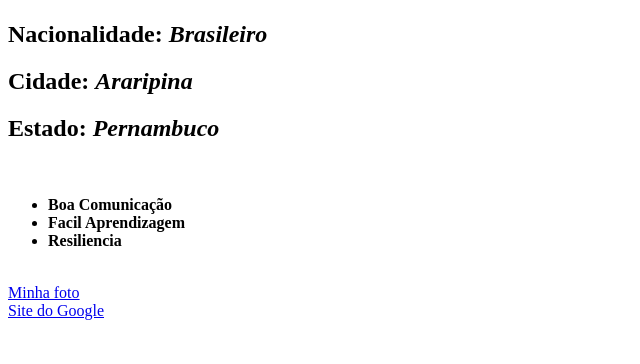
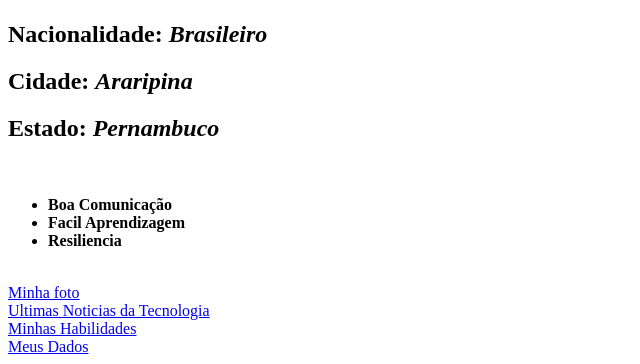
Before and after one commit to Anderson-Jaco/Anderson-Jaco.github.io, a plain HTML site: page index.html in a window 1280 px wide. Shown: the part 441-805 px from the top of the page, without its empty margins (0-640 px from the left). Drawn offline with Linux system fonts and the light colour scheme.

Commit message:
Conlusão

```diff
--- a/index.html
+++ b/index.html
@@ -9,20 +9,23 @@
     <h1>Anderson Jacó Granja Coelho </h1>
     <img id='foto' src="https://media-exp1.licdn.com/dms/image/C4E03AQFU1mRf8rhPEA/profile-displayphoto-shrink_800_800/0/1645651999073?e=1651104000&v=beta&t=mqxxyBvfihIlQtrHQA1JoYq5kwWSFfAoSRMFMdPntqA" alt="Foto minha na casa da minha avó" width="400px">
     <br>
-    <h2> Nacionalidade: <em>Brasileiro</em></h2>
+    <h2 id="dados"> Nacionalidade: <em>Brasileiro</em></h2>
     <h2> Cidade: <em>Araripina</em></h2>
     <h2> Estado: <em>Pernambuco</em></h2>
     <br>
-    <ul>
-      <li> <strong>Boa Comunicação</strong></li>
+    <ul id="habilidades">
+      <li > <strong>Boa Comunicação</strong></li>
       <li> <strong>Facil Aprendizagem</strong></li>
       <li> <strong>Resiliencia</strong></li>
     </ul>
     <br>
     <a href="#foto"> Minha foto</a>
     <br>
-    <a href="https://www.google.com/" target="_blank"> Site do Google</a>
+    <a href="https://canaltech.com.br/ultimas/" target="_blank"> Ultimas Noticias da Tecnologia</a>
     <br>
+    <a href="#habilidades"> Minhas Habilidades</a>
+    <br>
+    <a href="#dados"> Meus Dados</a>
 
 
   </body>
```
